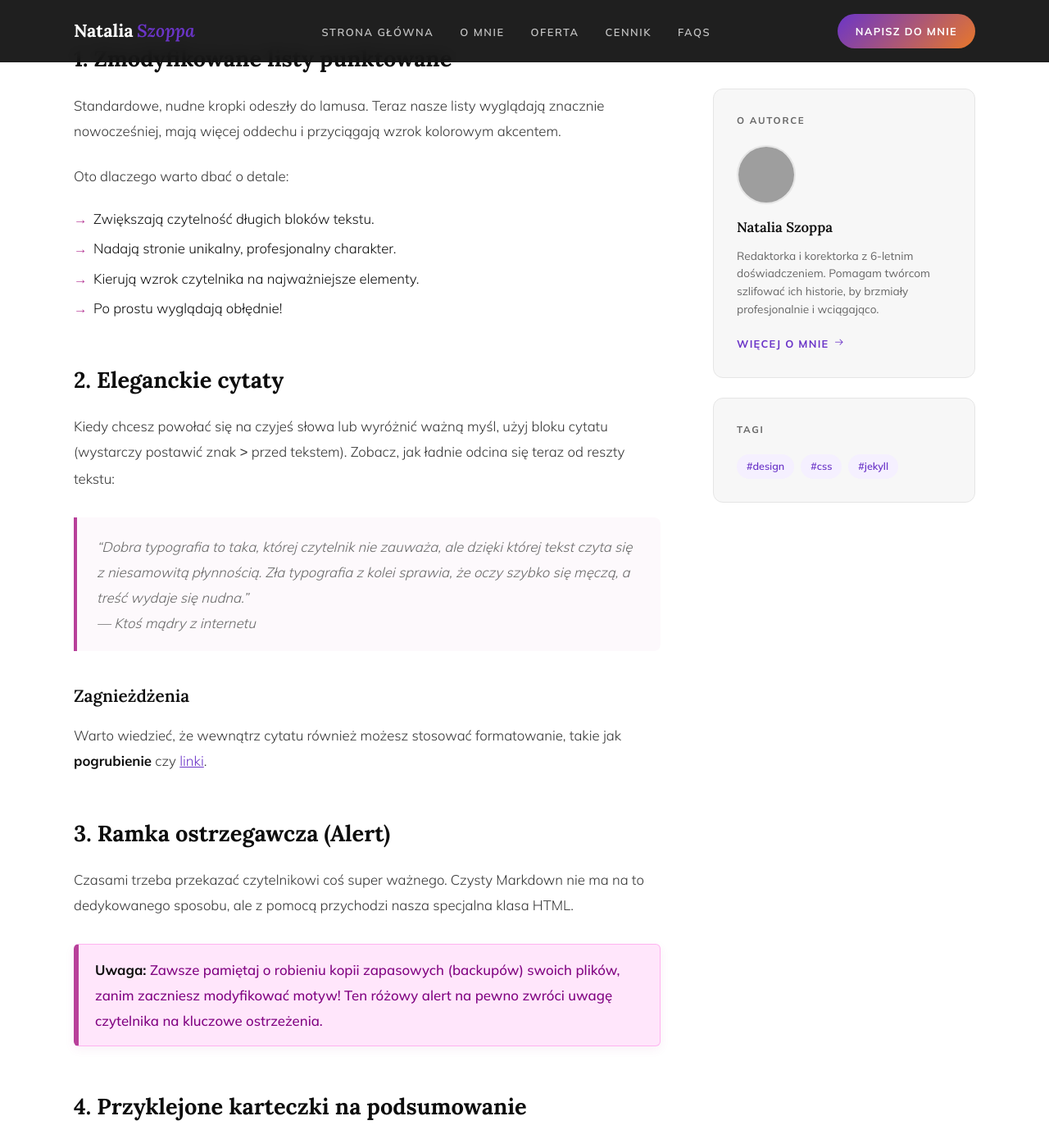
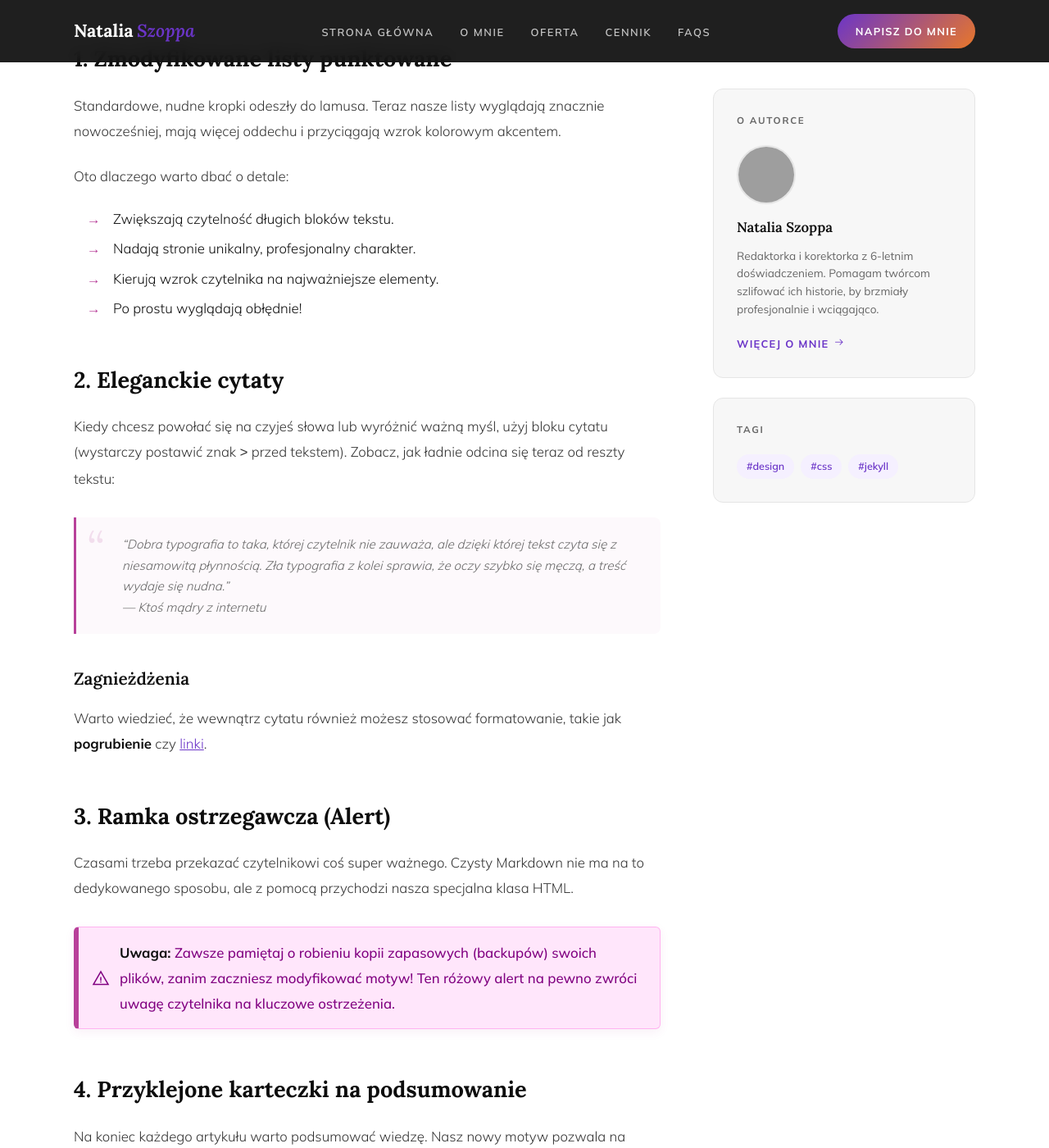
Before and after one commit to Bonnie00726/nataliaszoppa, a Jekyll site: the page built from _posts/2026-04-13-test-typografii.md, in a window 1280 px wide and 1400 px high, scrolled down 1437 px. Shown: the whole window at 82% size. Built offline with Jekyll 4.4.1, drawn with Linux system fonts in a browser that asks for light colours; grey boxes are pictures that could not be loaded.

Commit message:
Update head.html

```diff
--- a/_includes/head.html
+++ b/_includes/head.html
@@ -239,14 +239,14 @@
     .tag-cloud { display: flex; flex-wrap: wrap; gap: 8px; }
     .tag-pill { font-family: var(--sans); font-size: 0.78rem; font-weight: 600; color: var(--grad-start); background: var(--gold-pale); padding: 4px 12px; border-radius: 100px; }
 
-    /* =========================================
+   /* =========================================
        TYPOGRAFIA WE WPISACH (BAJERY)
        ========================================= */
 
-    /* 1. Piękne listy punktowane */
+    /* 1. Piękne listy punktowane (wiszące wcięcie akapitowe) */
     .blog-content ul {
         list-style: none;
-        padding-left: 1.5rem;
+        padding-left: 2.5rem; /* Odsunięcie całej listy od lewej krawędzi */
         margin-bottom: 1.5rem;
     }
 
@@ -255,78 +255,173 @@
         margin-bottom: 0.6rem;
         line-height: 1.6;
         color: var(--ink);
+        padding-left: 0.5rem; /* Odsunięcie samego tekstu od strzałki */
     }
 
     .blog-content ul li::before {
         content: '→';
         position: absolute;
-        left: -1.5rem;
-        color: var(--grad-mid); /* Użyłem Twojego gradientu zdefiniowanego na górze */
+        left: -1.5rem; /* Cofnięcie strzałki, żeby tekst łamał się równo (hanging indent) */
+        color: var(--grad-mid);
         font-weight: 900;
     }
 
-    /* 2. Eleganckie cytaty */
+    /* 2. Eleganckie cytaty (dyskretne, z mniejszą czcionką i znakiem cudzysłowu) */
     .blog-content blockquote {
-        border-left: 4px solid var(--grad-mid);
+        border-left: 3px solid var(--grad-mid);
         background: rgba(184, 64, 154, 0.03);
         margin: 2rem 0;
-        padding: 1.2rem 1.5rem;
+        padding: 1.2rem 1.5rem 1.2rem 3.5rem; /* Dodatkowe miejsce po lewej na ikonę */
         border-radius: 0 8px 8px 0;
         font-style: italic;
         color: var(--ink-muted);
+        position: relative;
+    }
+
+    .blog-content blockquote::before {
+        content: '\201C'; /* Znak wielkiego cudzysłowu w tle */
+        position: absolute;
+        left: 12px;
+        top: 10px;
+        font-family: var(--serif);
+        font-size: 3.5rem;
+        color: rgba(184, 64, 154, 0.15); /* Dyskretny kolor */
+        line-height: 1;
     }
 
     .blog-content blockquote p {
         margin: 0;
+        font-size: 0.95rem; /* Zmniejszona czcionka, żeby nie krzyczała */
+        line-height: 1.7;
     }
 
-    /* 3. Ramka ostrzegawcza (Magenta) */
+    /* 3. Ramka ostrzegawcza (Magenta) - z ikoną wykrzyknika */
     .alert-magenta {
         background-color: #ffe6fb;
         border: 1px solid #ffb3f0;
         border-left: 6px solid var(--grad-mid);
-        padding: 15px 20px;
+        padding: 15px 20px 15px 50px;
         margin: 2rem 0;
         border-radius: 6px;
         color: #800080;
         font-weight: 500;
         box-shadow: 0 4px 12px rgba(184, 64, 154, 0.08);
+        position: relative;
     }
 
-    /* 4. Takeaways (Sticky Note) */
+    .alert-magenta::before {
+        content: '\f071'; /* Ikona wykrzyknika w trójkącie (Line Awesome) */
+        font-family: 'Line Awesome Free';
+        font-weight: 900;
+        position: absolute;
+        left: 15px;
+        top: 50%;
+        transform: translateY(-50%);
+        font-size: 1.5rem;
+    }
+
+    /* 4. Ramka "Zwróć uwagę, to ważne" - wybija treść do przemyślenia */
+    .notice-box {
+        background-color: var(--paper-warm);
+        border: 1px solid var(--paper-mid);
+        border-left: 6px solid var(--grad-start);
+        padding: 15px 20px 15px 50px;
+        margin: 2rem 0;
+        border-radius: 6px;
+        color: var(--ink);
+        position: relative;
+    }
+
+    .notice-box::before {
+        content: '\f05a'; /* Ikona info (Line Awesome) */
+        font-family: 'Line Awesome Free';
+        font-weight: 900;
+        position: absolute;
+        left: 15px;
+        top: 50%;
+        transform: translateY(-50%);
+        font-size: 1.5rem;
+        color: var(--grad-start);
+    }
+
+    /* 5. Ramka "Rada, pomysł" - z animowaną żarówką */
+    .idea-box {
+        background-color: #fffdf2;
+        border: 1px solid #ffe8a1;
+        border-left: 6px solid #fbbc05;
+        padding: 15px 20px 15px 50px;
+        margin: 2rem 0;
+        border-radius: 6px;
+        color: var(--ink-soft);
+        position: relative;
+    }
+
+    .idea-box::before {
+        content: '\f0eb'; /* Ikona żarówki (Line Awesome) */
+        font-family: 'Line Awesome Free';
+        font-weight: 900;
+        position: absolute;
+        left: 15px;
+        top: 50%;
+        transform: translateY(-50%);
+        font-size: 1.5rem;
+        color: #fbbc05;
+        animation: pulse-glow 2s infinite ease-in-out;
+    }
+
+    @keyframes pulse-glow {
+        0% { filter: drop-shadow(0 0 2px rgba(251, 188, 5, 0.3)); opacity: 0.8; }
+        50% { filter: drop-shadow(0 0 8px rgba(251, 188, 5, 0.9)); opacity: 1; }
+        100% { filter: drop-shadow(0 0 2px rgba(251, 188, 5, 0.3)); opacity: 0.8; }
+    }
+
+    /* 6. Takeaways (Sticky Note) - Lawendowa, zaokrąglone rogi i przezroczysta tasiemka */
     .sticky-note {
-        background: #fff8a6;
+        background: #EBE4F7; /* Lawendowy kolor */
         padding: 25px 30px;
         margin: 3rem auto;
         width: 85%;
-        color: #333;
+        color: var(--ink);
         font-family: var(--sans);
-        border-radius: 2px 15px 15px 2px;
-        box-shadow: 3px 6px 15px rgba(0, 0, 0, 0.1);
-        transform: rotate(-1.5deg);
+        border-radius: 12px; /* Zaokrąglone rogi */
+        box-shadow: 3px 6px 15px rgba(0, 0, 0, 0.08);
+        transform: rotate(-1.5deg); /* Lekko przekręcona */
         transition: transform 0.3s ease, box-shadow 0.3s ease;
         position: relative;
     }
 
     .sticky-note:hover {
         transform: rotate(0deg) scale(1.02);
-        box-shadow: 5px 10px 20px rgba(0, 0, 0, 0.15);
+        box-shadow: 5px 10px 20px rgba(0, 0, 0, 0.12);
     }
 
+    /* Tasiemka przyklejająca */
     .sticky-note::before {
         content: '';
         display: block;
-        width: 60px;
-        height: 15px;
-        background: rgba(255, 255, 255, 0.6);
+        width: 80px;
+        height: 25px;
+        background: rgba(255, 255, 255, 0.4); /* Półprzezroczysta taśma */
         position: absolute;
-        top: -6px;
+        top: -10px;
         left: 50%;
         transform: translateX(-50%) rotate(2deg);
-        box-shadow: 0 1px 3px rgba(0,0,0,0.1);
+        box-shadow: 0 1px 3px rgba(0,0,0,0.05), inset 0 0 5px rgba(255,255,255,0.6);
+        border-radius: 2px;
     }
 
-    /* 5. Kolor zaznaczenia tekstu */
+    /* 7. Efekt zakreślacza (Highlighter) - pomarańczowe zakreślenie, nie psuje czytelności */
+    .highlight-marker {
+        background: linear-gradient(120deg, rgba(255, 152, 0, 0.3) 0%, rgba(255, 193, 7, 0.3) 100%);
+        background-repeat: no-repeat;
+        background-size: 100% 40%; /* Podkreśla dolną połowę tekstu */
+        background-position: 0 90%;
+        padding: 0 4px;
+        border-radius: 3px;
+        font-weight: 600;
+    }
+
+    /* 8. Kolor zaznaczenia tekstu myszką */
     ::selection {
         background: var(--grad-mid);
         color: #ffffff;
@@ -385,14 +480,16 @@
         color: var(--ink);
     }
 
+    /* Mechanika odwracania strzałki TOC */
     .toc-chevron {
         font-size: 1rem;
         color: var(--ink-muted);
-        transition: transform 0.3s;
+        transform: rotate(0deg); /* Domyślnie strzałka patrzy w dół (przy założeniu ikony 'la-angle-down') */
+        transition: transform 0.3s ease;
     }
 
     .toc-box.open .toc-chevron {
-        transform: rotate(180deg);
+        transform: rotate(180deg); /* Kiedy div dostanie klasę .open, obraca się o 180 stopni w górę */
     }
 
     /* Wygląd listy */
```
